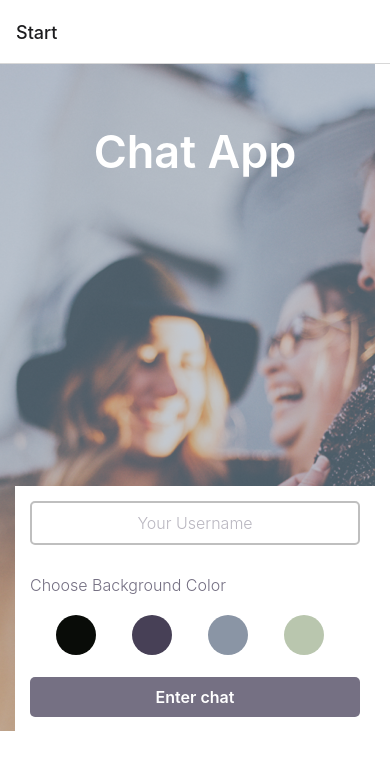
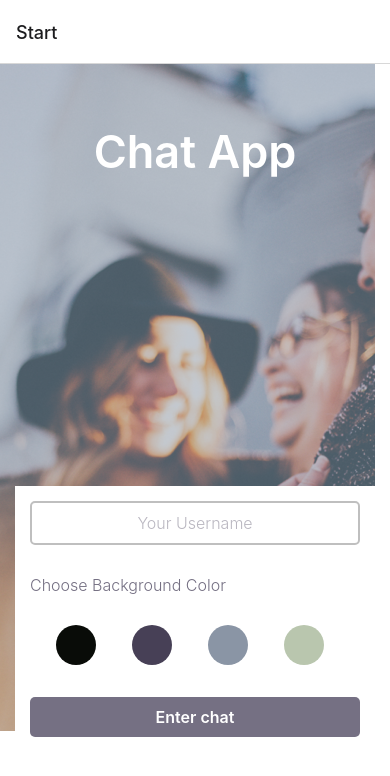
Before and after one commit to Bomtek9/chat-app, a React Native app: screen /Start in a window 390 px wide. Shown: the top 776 px of the page. Built offline with nearby package versions, Linux system fonts and the light colour scheme.

Commit message:
Update Start.js

```diff
--- a/components/Start.js
+++ b/components/Start.js
@@ -133,12 +133,10 @@ const styles = StyleSheet.create({
   },
 
   backgroundColorButtonsOnly: {
-    display: "flex",
     flexDirection: "row",
-    width: "100%",
-    justifyContent: "space-evenly",
-    marginTop: 10,
-    paddingBottom: 10,
+    justifyContent: "space-evenly", // Center the buttons horizontally
+    paddingVertical: 20,
+    marginTop: 0,
   },
 
   backgroundColorButton1: {
```
